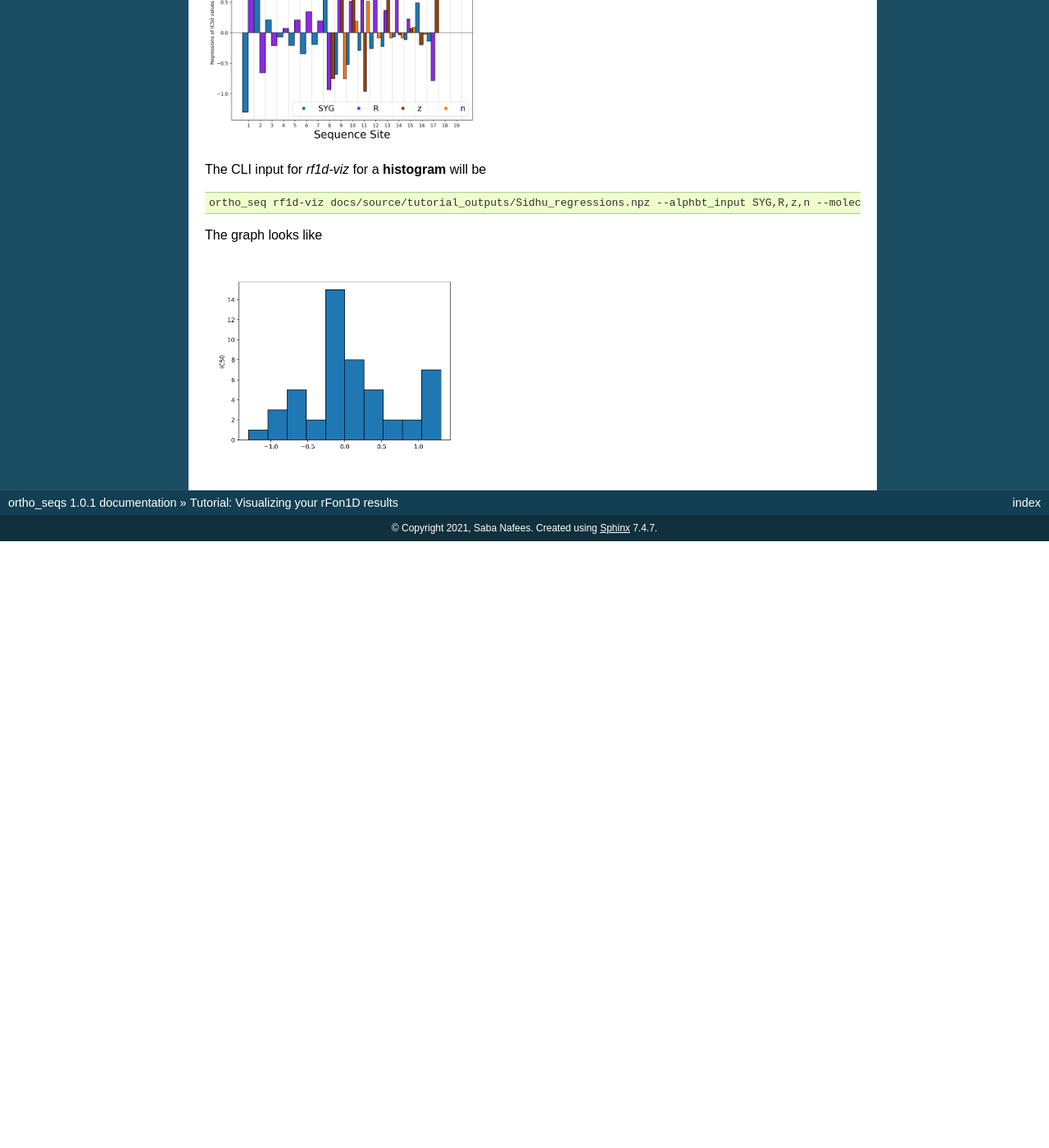
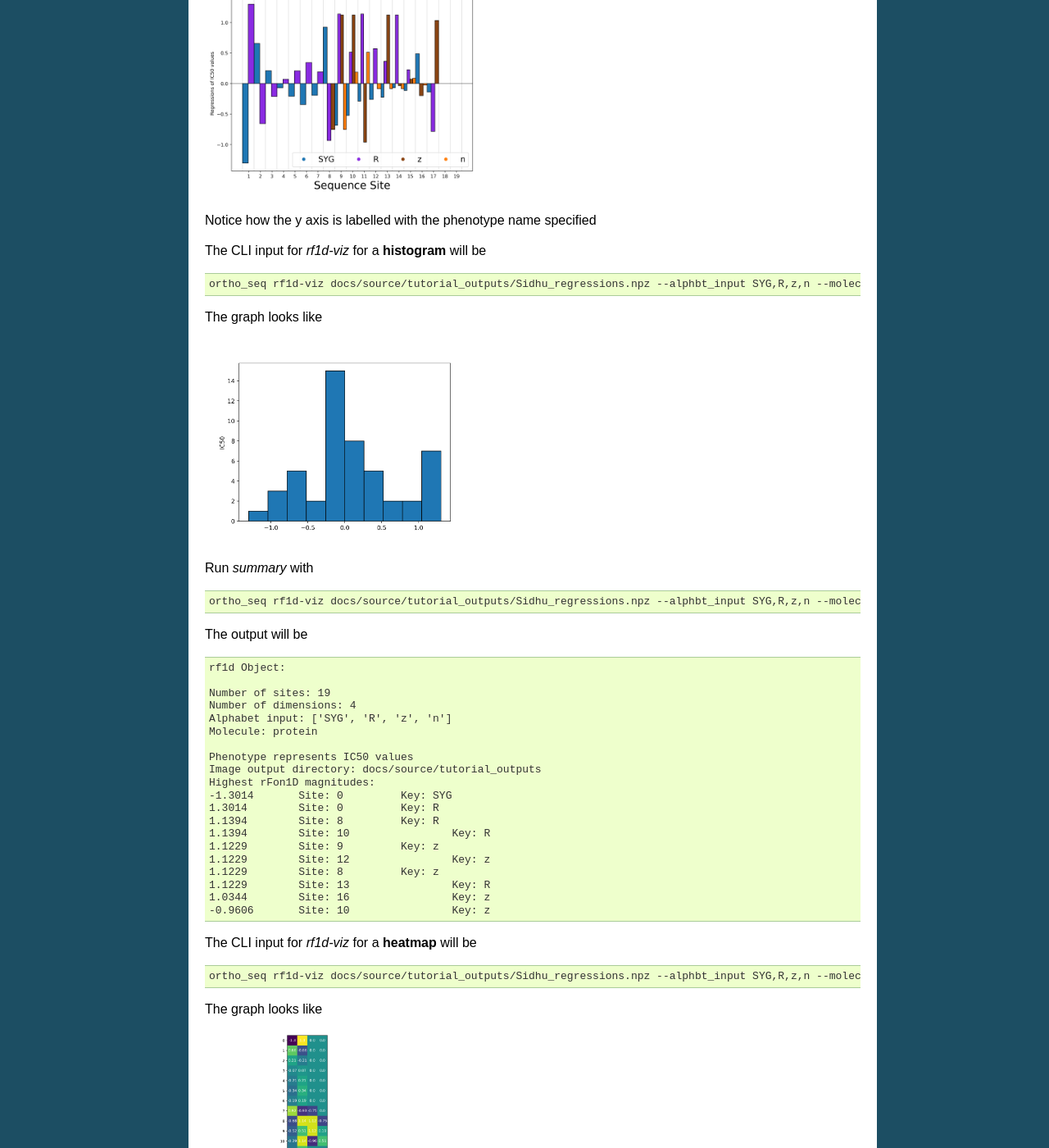
Before and after one commit to snafees/ortho_seqs, a Sphinx documentation site: the page built from docs/source/rf1d_tutorial.rst, in a window 1280 px wide and 1400 px high, scrolled down 1932 px. Shown: the whole window at 82% size. Built offline with Sphinx 7.4.7, drawn with Linux system fonts in a browser that asks for light colours; pages that are not in the unit, such as notebooks, are missing from menus; before the commit the page ends 2592 px from its top, so only the background shows below that; some of the changed text lies outside the part shown.

Commit message:
Added summary and heatmap

```diff
--- a/docs/source/rf1d_tutorial.rst
+++ b/docs/source/rf1d_tutorial.rst
@@ -69,11 +69,11 @@ This is where you want the graphs stored. **Note:** the path must exist prior to
 This is where you specify what kind of visualization you want. The current options are:
 
 1. *barplot* - This will create a barplot of the rFon1D values, grouped by site and alphabet input. This is called automatically when you run *orthogonal-polynomial*.
-1. *histogram* - This will create a histogram of the rFon1D values.
-1. *summary* - Prints out the number of sites and dimensions, the alphabet input, the molecule, and calls *sort* (another *rf1d-viz* action that is explained in further detail below). This is called in *orthogonal-polynomial* automatically, and will not be saved.
-1. *heatmap* - This will create a heatmap of the rFon1D values, grouped by site and alphabet input.
-1. *boxplot* - This will create a boxplot of the rFon1D values, grouped by .
-1. *sort* -
+2. *histogram* - This will create a histogram of the rFon1D values.
+3. *summary* - Prints out the number of sites and dimensions, the alphabet input, the molecule, and calls *sort* (another *rf1d-viz* action that is explained in further detail below). This is called in *orthogonal-polynomial* automatically, and will not be saved.
+4. *heatmap* - This will create a heatmap of the rFon1D values, grouped by site and alphabet input.
+5. *boxplot* - This will create a boxplot of the rFon1D values, grouped by .
+6. *sort* -
 
 .. _input:
 3. Running *rf1d-viz*
@@ -117,6 +117,8 @@ This line of code will reproduce the graph that is automatically run, and looks
 .. image:: tutorial_outputs/rFon1D_Regressions_of_IC50_values.png
   :height: 250px
 
+Notice how the y axis is labelled with the phenotype name specified
+
 The CLI input for *rf1d-viz* for a **histogram** will be
 
 .. code-block:: shell-session
@@ -127,3 +129,45 @@ The graph looks like
 
 .. image:: tutorial_outputs/rFon1D_hist_IC50.png
   :height: 250px
+
+Run *summary* with
+
+.. code-block:: shell-session
+
+  ortho_seq rf1d-viz docs/source/tutorial_outputs/Sidhu_regressions.npz --alphbt_input SYG,R,z,n --molecule protein --phenotype IC50 --out_dir docs/source/tutorial_outputs --action summary
+
+The output will be
+
+.. code-block:: shell-session
+
+  rf1d Object:
+
+  Number of sites: 19
+  Number of dimensions: 4
+  Alphabet input: ['SYG', 'R', 'z', 'n']
+  Molecule: protein
+
+  Phenotype represents IC50 values
+  Image output directory: docs/source/tutorial_outputs
+  Highest rFon1D magnitudes:
+  -1.3014	Site: 0		Key: SYG
+  1.3014	Site: 0		Key: R
+  1.1394	Site: 8		Key: R
+  1.1394	Site: 10		Key: R
+  1.1229	Site: 9		Key: z
+  1.1229	Site: 12		Key: z
+  1.1229	Site: 8		Key: z
+  1.1229	Site: 13		Key: R
+  1.0344	Site: 16		Key: z
+  -0.9606	Site: 10		Key: z
+
+The CLI input for *rf1d-viz* for a **heatmap** will be
+
+.. code-block:: shell-session
+
+  ortho_seq rf1d-viz docs/source/tutorial_outputs/Sidhu_regressions.npz --alphbt_input SYG,R,z,n --molecule protein --phenotype IC50 --out_dir docs/source/tutorial_outputs --action heatmap
+
+The graph looks like
+
+.. image:: tutorial_outputs/rFon1D_heatmap_IC50.png
+  :height: 250px
```
Also changed, not shown: docs/source/tutorial_outputs/rFon1D_heatmap_IC50.png (added).
